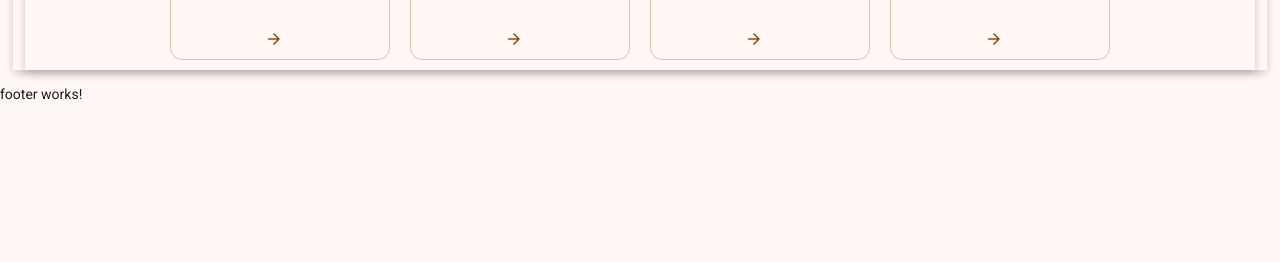
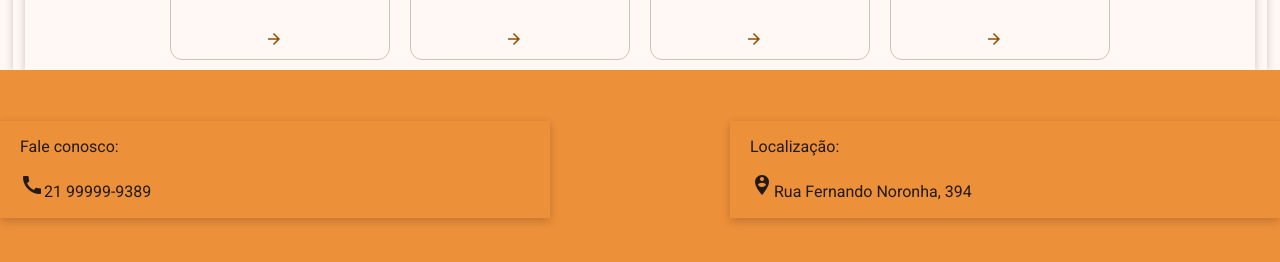
Before and after one commit to PedroJ2-dev/Movitae-SENAI, an Angular app: page / in a window 1280 px wide. Shown: the part 998-1260 px from the top of the page. Before the commit the page ends 1116 px from the top, so only its background shows below. Built offline with nearby package versions, Linux system fonts and the light colour scheme.

Commit message:
Footer completo

```diff
--- a/src/app/shared/layout/footer/footer.html
+++ b/src/app/shared/layout/footer/footer.html
@@ -1 +1,11 @@
-<p>footer works!</p>
+<footer>
+    <section>
+        <p>Fale conosco:</p>
+        <p><mat-icon>call</mat-icon>21 99999-9389</p>
+    </section>
+
+    <section>
+        <p>Localização:</p>
+        <p><mat-icon>person_pin_circle</mat-icon>Rua Fernando Noronha, 394</p>
+    </section>
+</footer>
--- a/src/app/shared/layout/footer/footer.scss
+++ b/src/app/shared/layout/footer/footer.scss
@@ -0,0 +1,34 @@
+p{
+    font-size: medium;
+}
+
+footer{
+    display: flex;
+    flex-flow: column wrap;
+
+
+    background-color: var(--primary-color);
+    width: 100%;
+    height: 200px;
+}
+
+section{
+    padding-left: 20px;
+}
+
+@media(min-width: 1024px){
+    footer{
+        flex-flow: row nowrap;
+        align-items: center;
+        justify-content: center;
+        gap: 300px;
+    }
+}
+@media(min-width: 768px){
+    footer{
+        flex-flow: row nowrap;
+        align-items: center;
+        justify-content: center;
+        gap: 180px;
+    }
+}
--- a/src/app/shared/layout/footer/footer.ts
+++ b/src/app/shared/layout/footer/footer.ts
@@ -1,8 +1,9 @@
 import { Component } from '@angular/core';
+import { MatIcon } from "@angular/material/icon";
 
 @Component({
   selector: 'app-footer',
-  imports: [],
+  imports: [MatIcon],
   templateUrl: './footer.html',
   styleUrl: './footer.scss',
 })
```
